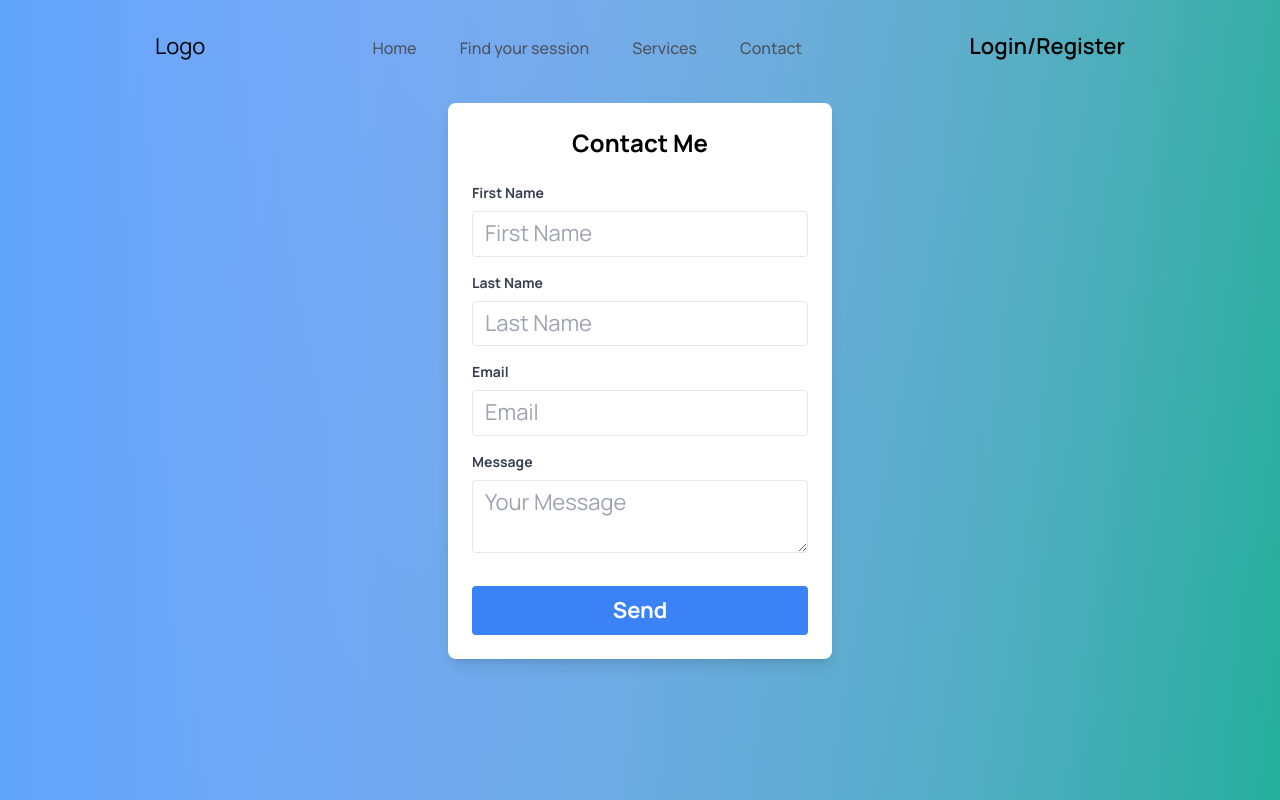
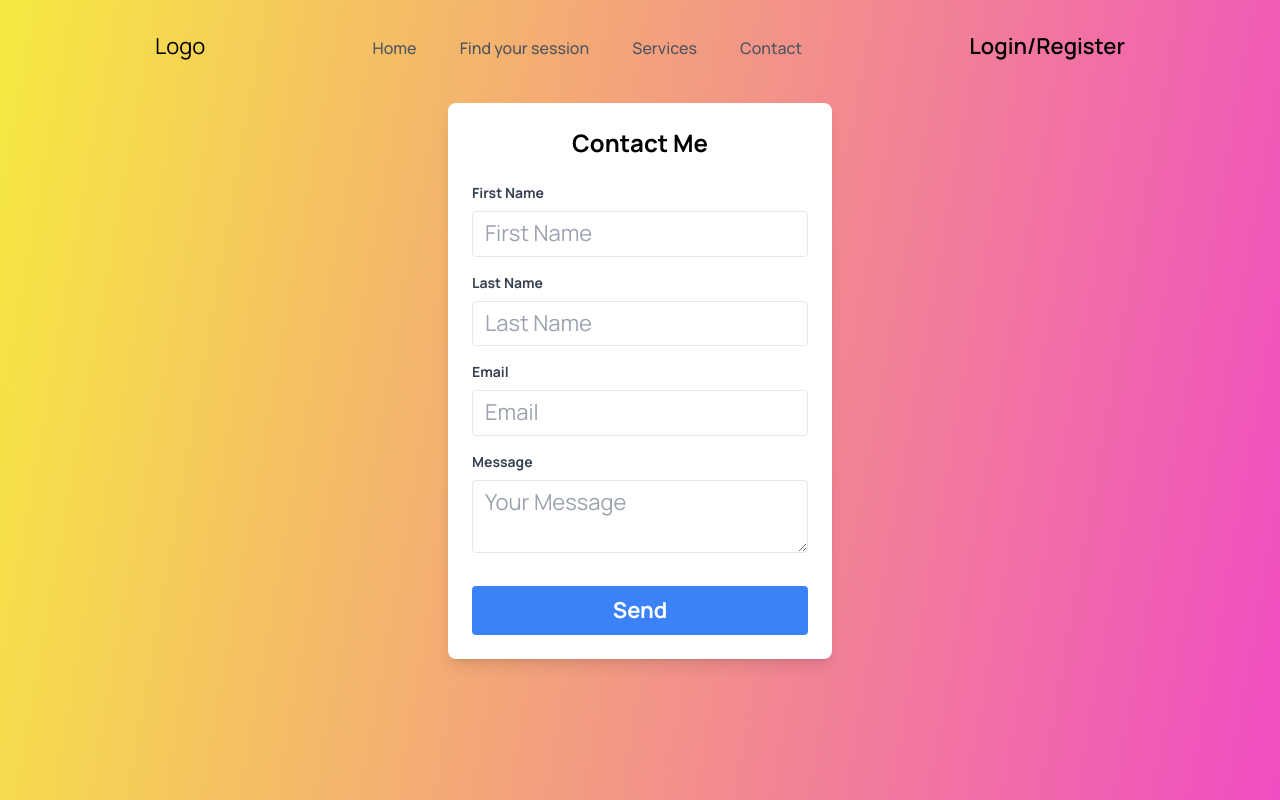
Before and after one commit to bhandaripawan8/Yoga-MERN, a React (Vite) app: page /contacts in a window 1280 px wide. Shown: the top 800 px of the page. Built offline with nearby package versions, Linux system fonts and the light colour scheme.

Commit message:
background gradient fixed

```diff
--- a/src/App.jsx
+++ b/src/App.jsx
@@ -7,14 +7,14 @@ import Layout from './layout/Layout';
 const App = () => {
   const styles = {
     bg_custom_gradient: {
-      background: 'linear-gradient(100deg, #D8B5FF, #1EAE98)'
+      background: 'linear-gradient(100deg, #f6ea41   , #f048c6)'
     }
   };
 
   return (
   <div style={styles.bg_custom_gradient}>
 
-  <div className='text-[22px] px-[150px] bg-gradient-to-r from-blue-400 to-grey-400'>
+  <div className='text-[22px] px-[150px]'>
       <Layout/>
 </div>
   </div>
```
